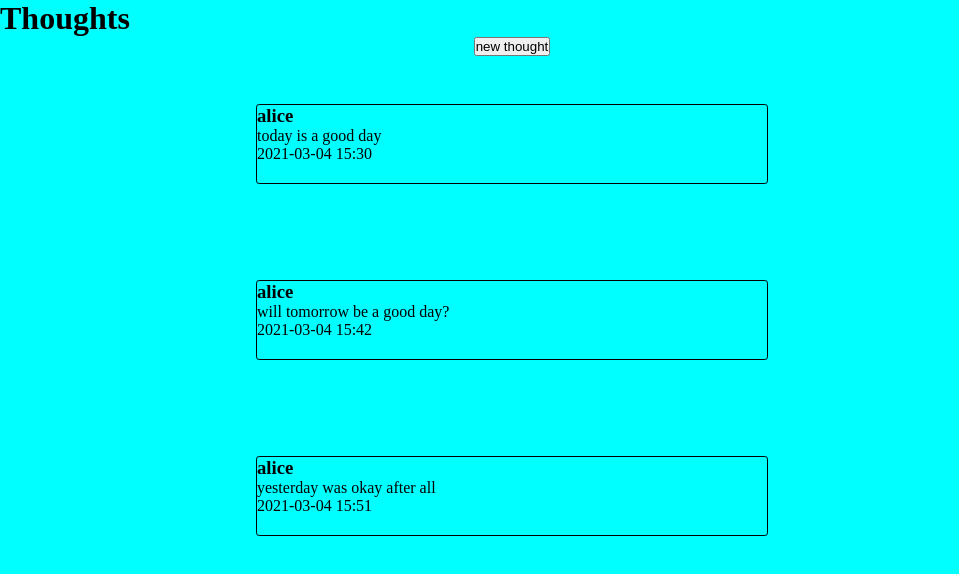
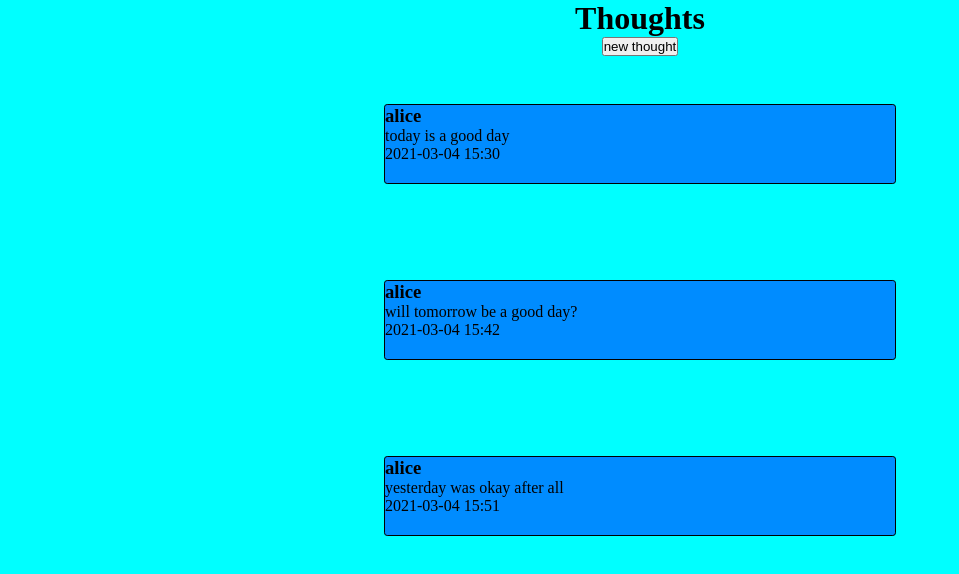
Before and after one commit to alicefritz/thoughts, a React (Create React App) app: page / in a window 1280 px wide. Shown: the top 574 px of the page, without its empty margins (0-959 px from the left). Built offline with nearby package versions, Linux system fonts and the light colour scheme.

Commit message:
minor App and thought css updates

```diff
--- a/src/components/Thought.css
+++ b/src/components/Thought.css
@@ -4,4 +4,5 @@
   border-radius: 0.2rem;
   margin: 3rem;
   width: 50%;
+  background-color: rgba(0, 0, 255, 0.452);
 }
--- a/src/index.css
+++ b/src/index.css
@@ -9,3 +9,12 @@ body{
   height: 100%;
   background-color: aqua;
 }
+
+.App{
+  width: 100%;
+  height: 100%;
+  display: flex;
+  flex-direction: column;
+  justify-content: center;
+  align-items: center;
+}
```
